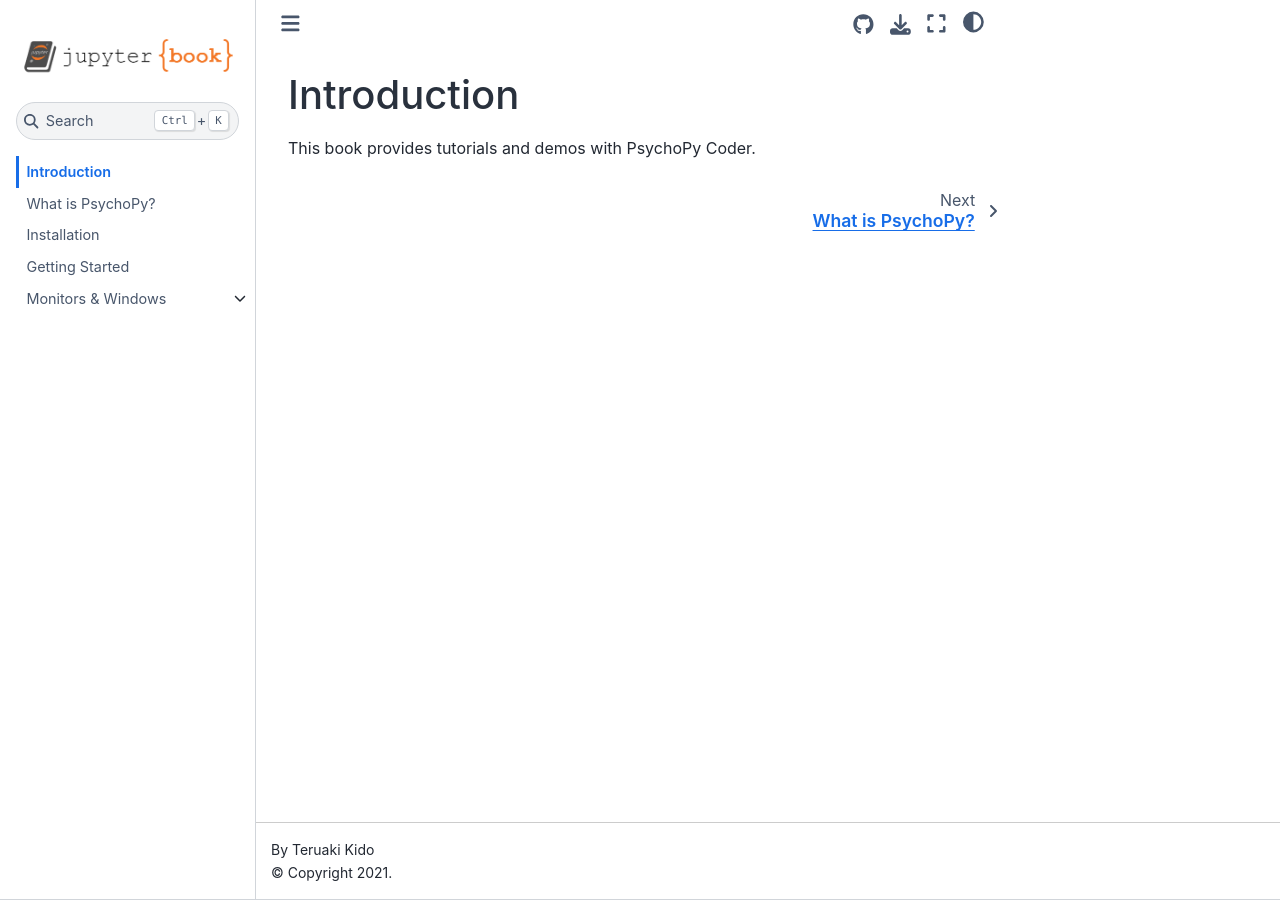
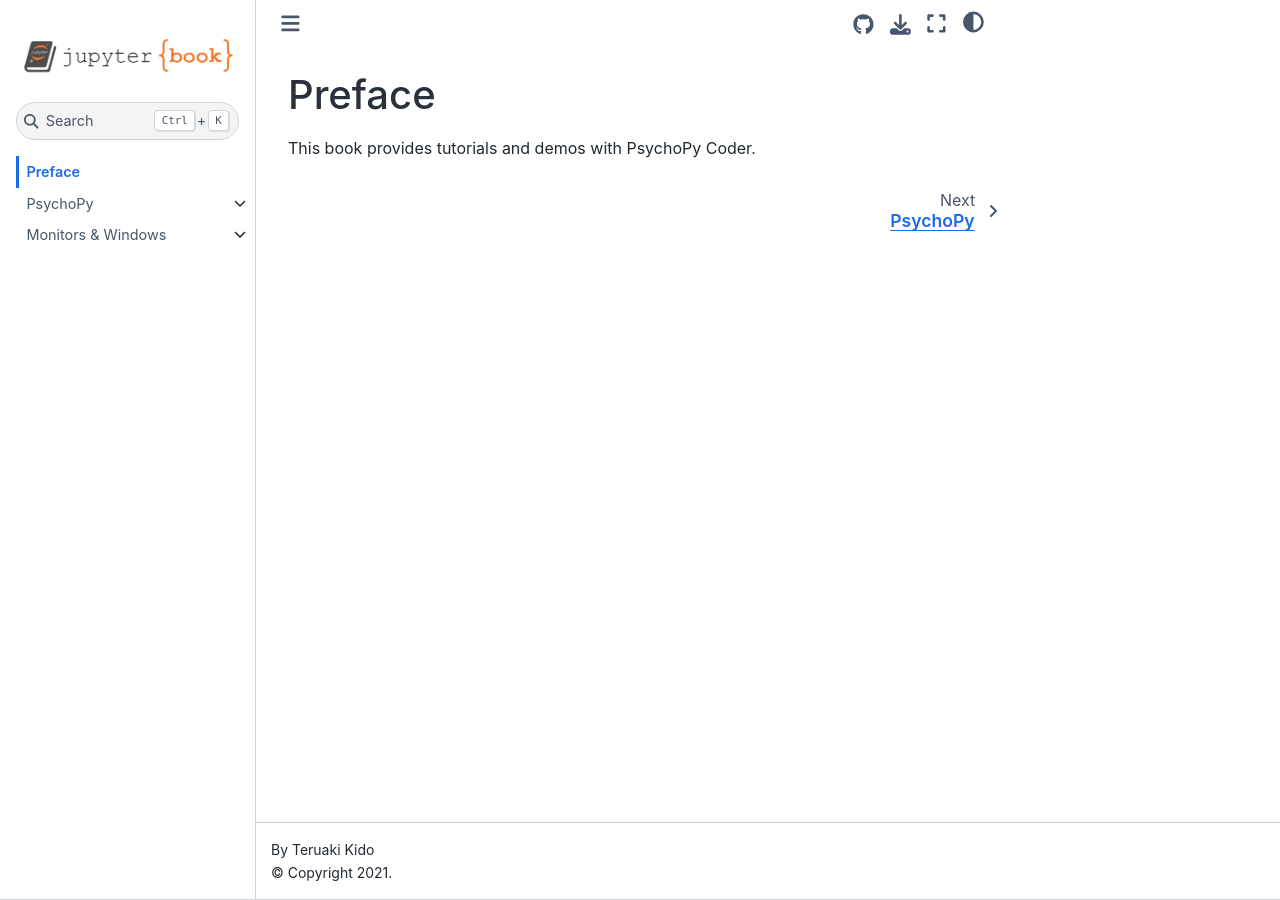
Before and after one commit to tellnnn/psychopy-demo, a Jupyter Book: the page built from book/content/00-00-preface.md, in a window 1280 px wide. Built offline with Jupyter Book 1.0.4 settings and Sphinx 7.4.7 and the Sphinx Book theme 1.1.4, drawn with Linux system fonts in a browser that asks for light colours; pages that are not in the unit, such as notebooks, are missing from menus.

Commit message:
modify book structure

```diff
--- a/book/_toc.yml
+++ b/book/_toc.yml
@@ -1,10 +1,10 @@
-- file: content/00-00-introduction
-  title: Introduction
+- file: content/00-00-preface
+
+- file: content/00-01-what-is-psychopy
   sections:
-    - file: content/00-01-what-is-psychopy
     - file: content/00-02-installation
     - file: content/00-03-getting-started
 
 - file: content/01-00-monitors-and-windows
   sections:
-    - file: content/01-01_basics
+    - file: content/01-01-basics
--- a/book/content/00-00-introduction.md
+++ b/book/content/00-00-preface.md
@@ -1,3 +1,3 @@
-# Introduction
+# Preface
 
 This book provides tutorials and demos with PsychoPy Coder.
--- a/book/content/00-01-what-is-psychopy.md
+++ b/book/content/00-01-what-is-psychopy.md
@@ -1,4 +1,4 @@
-## What is PsychoPy?
+# PsychoPy
 
 > PsychoPy is a free cross-platform package allowing you to run a wide range of experiments in the behavioral sciences (neuroscience, psychology, psychophysics, linguistics...)
 >
```
